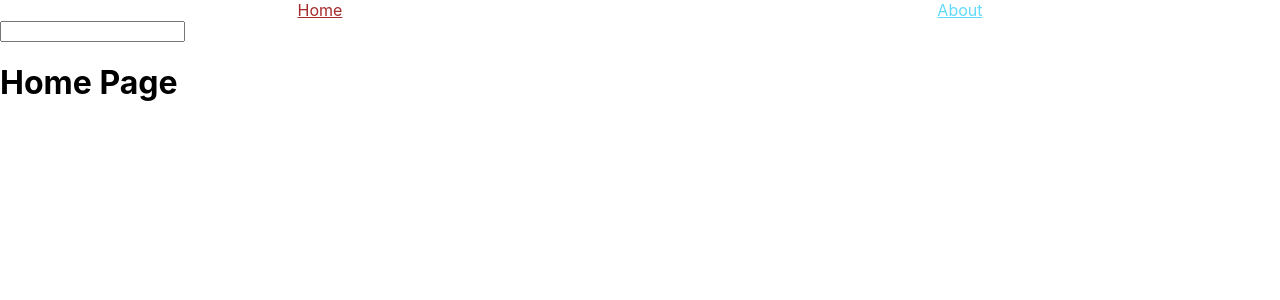
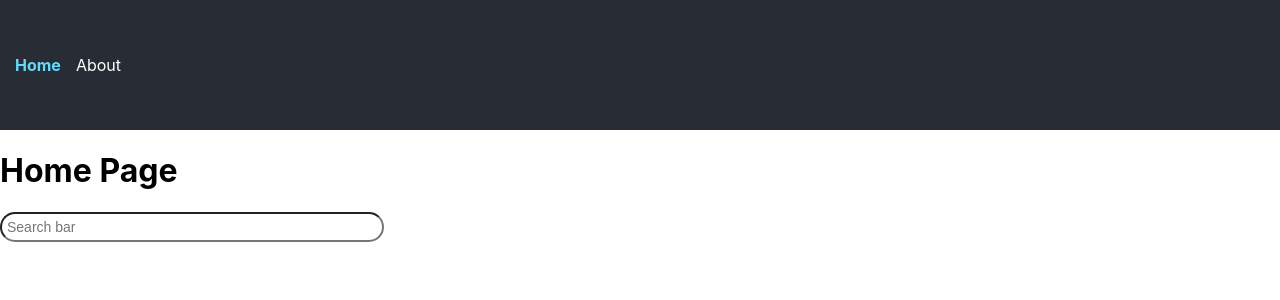
Before and after one commit to AlexOlga/RickiAndMorty, a React (Create React App) app in the folder react-components/: page / in a window 1280 px wide. Shown: the top 300 px of the page. Built offline with nearby package versions, Linux system fonts and the light colour scheme.

Commit message:
feat: add save and read in localStorage

```diff
--- a/react-components/public/index.html
+++ b/react-components/public/index.html
@@ -24,7 +24,7 @@
       work correctly both with client-side routing and a non-root public URL.
       Learn how to configure a non-root public URL by running `npm run build`.
     -->
-    <title>React App</title>
+    <title>React Components</title>
   </head>
   <body>
     <noscript>You need to enable JavaScript to run this app.</noscript>
--- a/react-components/src/App.css
+++ b/react-components/src/App.css
@@ -2,37 +2,10 @@
   text-align: center;
 }
 
-.App-logo {
-  height: 40vmin;
-  pointer-events: none;
-}
-
-@media (prefers-reduced-motion: no-preference) {
-  .App-logo {
-    animation: App-logo-spin infinite 20s linear;
-  }
-}
-
 .App-header {
   background-color: #282c34;
-  min-height: 100vh;
   display: flex;
-  flex-direction: column;
   align-items: center;
-  justify-content: center;
-  font-size: calc(10px + 2vmin);
-  color: white;
+  height: 100px;
+  padding: 15px;
 }
-
-.App-link {
-  color: #61dafb;
-}
-
-@keyframes App-logo-spin {
-  from {
-    transform: rotate(0deg);
-  }
-  to {
-    transform: rotate(360deg);
-  }
-}
--- a/react-components/src/App.tsx
+++ b/react-components/src/App.tsx
@@ -1,22 +1,23 @@
 import React from "react";
 import { Routes, Route } from "react-router-dom";
+import "./App.css";
 import Navigation from "./components/navigation";
 import About from "./components/about";
 import ErrorPage from "./components/error-page";
 import HomePage from "components/home-page";
-import SearchBar from "components/search-bar";
 
 function App() {
   return (
-    <div>
-      <Navigation />
-      <SearchBar />
+    <>
+      <header className="App-header">
+        <Navigation />
+      </header>
       <Routes>
         <Route path="/" element={<HomePage />} />
         <Route path="/about" element={<About />} />
         <Route path="*" element={<ErrorPage />} />
       </Routes>
-    </div>
+    </>
   );
 }
 export default App;
--- a/react-components/src/components/home-page.tsx
+++ b/react-components/src/components/home-page.tsx
@@ -1,8 +1,10 @@
 import React from "react";
+import SearchBar from "./search-bar";
 const HomePage = () => {
   return (
     <div>
       <h1>Home Page</h1>
+      <SearchBar />
     </div>
   );
 };
--- a/react-components/src/components/navigation.css
+++ b/react-components/src/components/navigation.css
@@ -1,15 +1,17 @@
 .nav{
     display: flex;
-    justify-content: space-around;
 }
 
 .link {
-    color: #61dafb;
+    color: #fff;
+    margin-right: 15px;
+    text-decoration: none;
   }
 
 .link:hover{
     color: #0a657e;
 }
 .active{
-    color: brown;
+    color: #61dafb;
+    font-weight: bold;
 }
--- /dev/null
+++ b/react-components/src/components/search-bar.css
@@ -0,0 +1,7 @@
+.search{
+margin-left: auto;
+padding: 5px;
+font-size: 14px;
+border-radius: 20px;
+width: 30%;
+}
--- a/react-components/src/components/search-bar.tsx
+++ b/react-components/src/components/search-bar.tsx
@@ -1,12 +1,17 @@
 import React, { Component } from "react";
+import "./search-bar.css";
 type SearchState = {
   inputText: string;
 };
 
 class SearchBar extends Component<Record<string, never>, SearchState> {
-  state = {
-    inputText: "",
-  };
+  constructor(props: Record<string, never>) {
+    super(props);
+    const inputText = localStorage.getItem("inputText");
+    console.log("11", inputText);
+    this.state = inputText ? { inputText: inputText } : { inputText: "" };
+  }
+
   handleInputChange = (e: React.ChangeEvent<HTMLInputElement>): void => {
     const {
       target: { value: inputText },
@@ -14,14 +19,31 @@ class SearchBar extends Component<Record<string, never>, SearchState> {
     this.setState({ inputText });
     console.log(this.state.inputText);
   };
+
+  handleKeyPress = (e: React.KeyboardEvent): void => {
+    if (e.key === "Enter") {
+      console.log("enter press here! ");
+    }
+  };
+  componentWillUnmount() {
+    if (this.state.inputText) {
+      localStorage.setItem("inputText", this.state.inputText);
+    } else {
+      localStorage.removeItem("inputText");
+    }
+  }
+
   render() {
     const { inputText } = this.state;
     return (
       <>
         <input
-          type="text"
+          type="search"
           value={inputText}
           onChange={this.handleInputChange}
+          onKeyPress={this.handleKeyPress}
+          placeholder="Search bar"
+          className="search"
         />
       </>
     );
```
Also changed, not shown: react-components/public/logo192.png (deleted), react-components/public/logo512.png (deleted), react-components/public/manifest.json.
